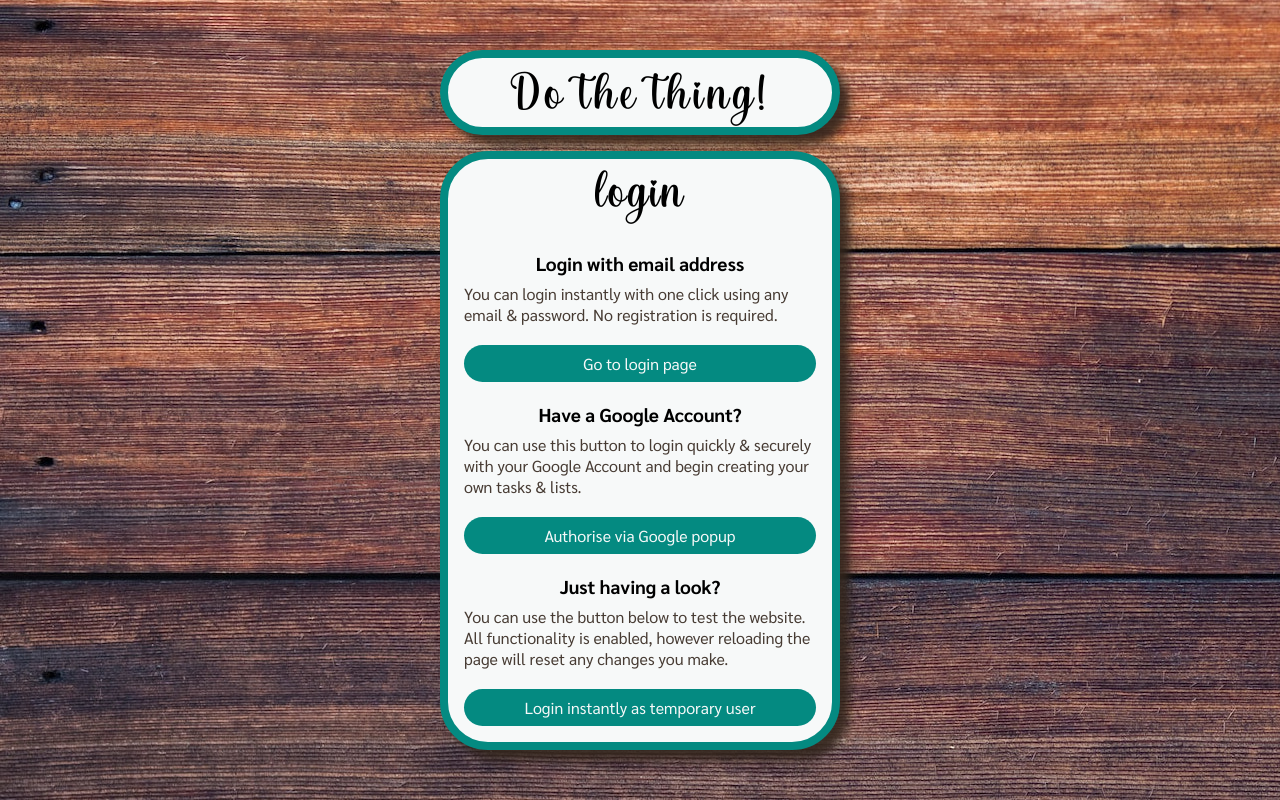
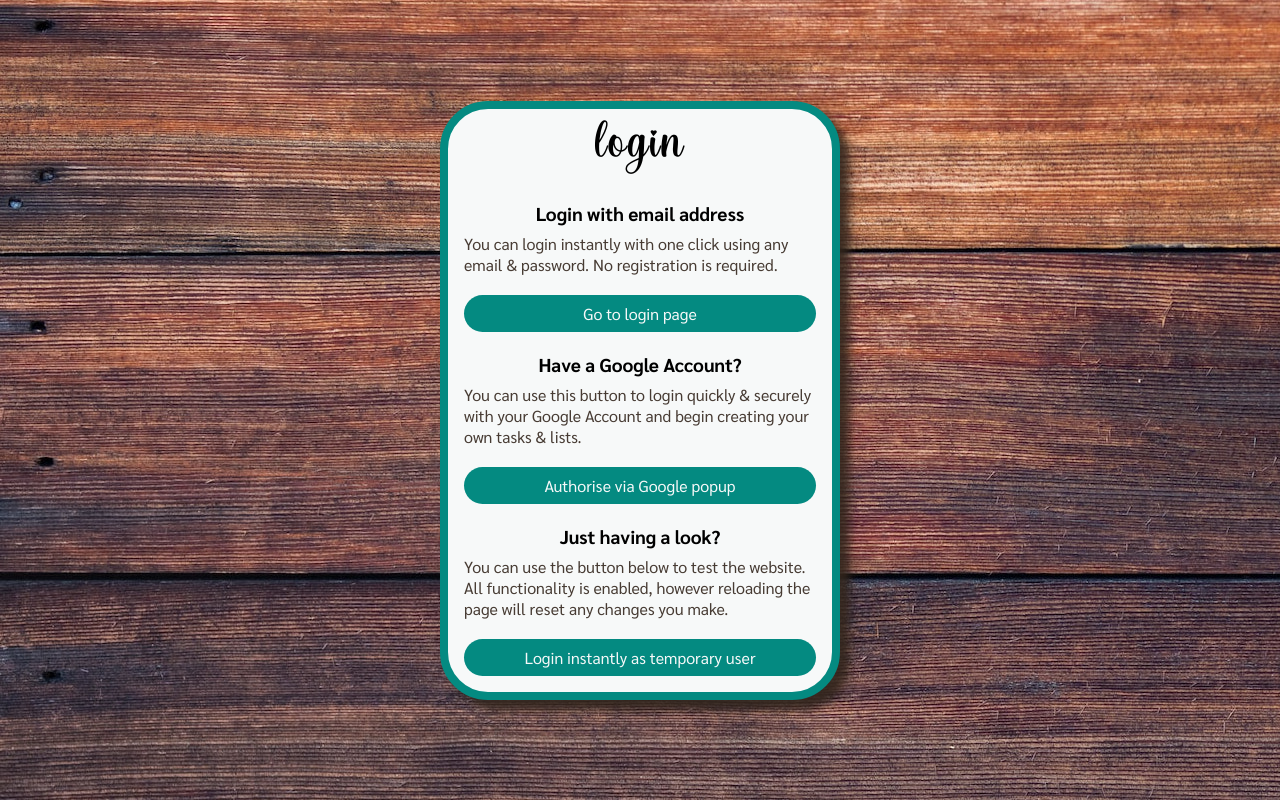
Before and after one commit to mckensis/to-do-list-react, a React (Create React App) app: page / in a window 1280 px wide. Built offline with nearby package versions, Linux system fonts and the light colour scheme; no server answers; a web font is replaced by a local one.

Commit message:
changed header style

```diff
--- a/src/components/Header.js
+++ b/src/components/Header.js
@@ -20,7 +20,6 @@ const Header = () => {
 
   return (
     <header onMouseLeave={() => setExpanded(false)}>
-      <h1>Do the thing!</h1>
       <div className="user-panel">
 
       {user && <FaUserCircle className="user-icon" onClick={() => setExpanded(!expanded)} title={!expanded ? "Expand user panel" : "Hide user panel"} />}
--- a/src/index.css
+++ b/src/index.css
@@ -93,24 +93,9 @@ main {
 }
 
 header {
-  display: flex;
-  justify-content: center;
-  align-items: center;
-  min-width: 400px;
-  max-width: 80vw;
-  text-align: center;
-  background-color: var(--palette-light);
-  border: 0.5rem solid var(--palette-color-secondary);
-  border-radius: 3rem;
-  box-shadow: var(--main-box-shadow);
-  padding: 0.5rem 1rem;
-  flex-wrap: wrap;
-  row-gap: 0.5rem;
-}
-
-header img {
-  max-height: 48px;
-  border-radius: 50%;
+  position: absolute;
+  top: 1rem;
+  right: 1rem;
 }
 
 h1,
@@ -148,10 +133,12 @@ h2 {
 
 /* SVG */
 .user-icon {
-  font-size: 2rem;
+  font-size: 2.5rem;
   color: var(--palette-color-secondary);
   cursor: pointer;
   transition: transform .25s ease;
+  background-color: whitesmoke;
+  border-radius: 50%;
 }
 
 .user-icon:hover {
```
